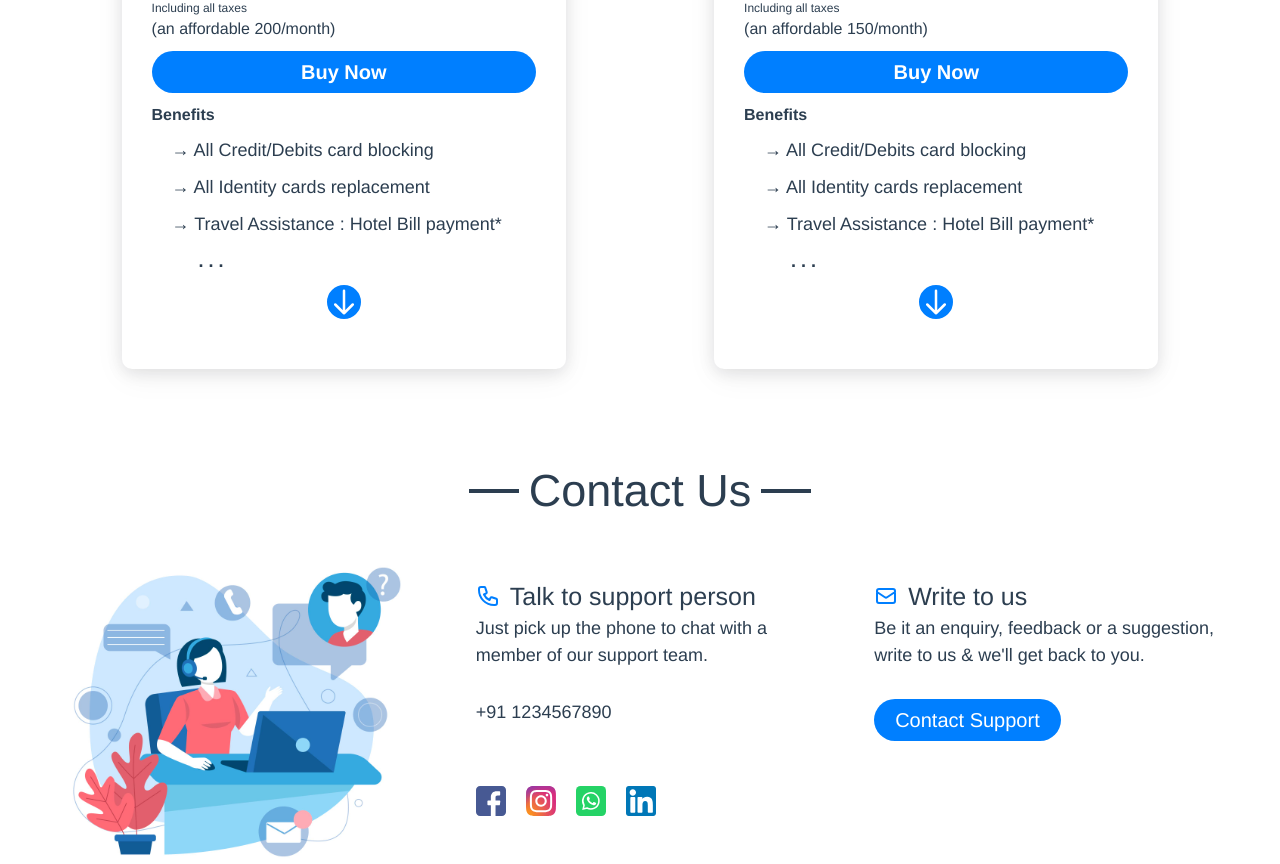
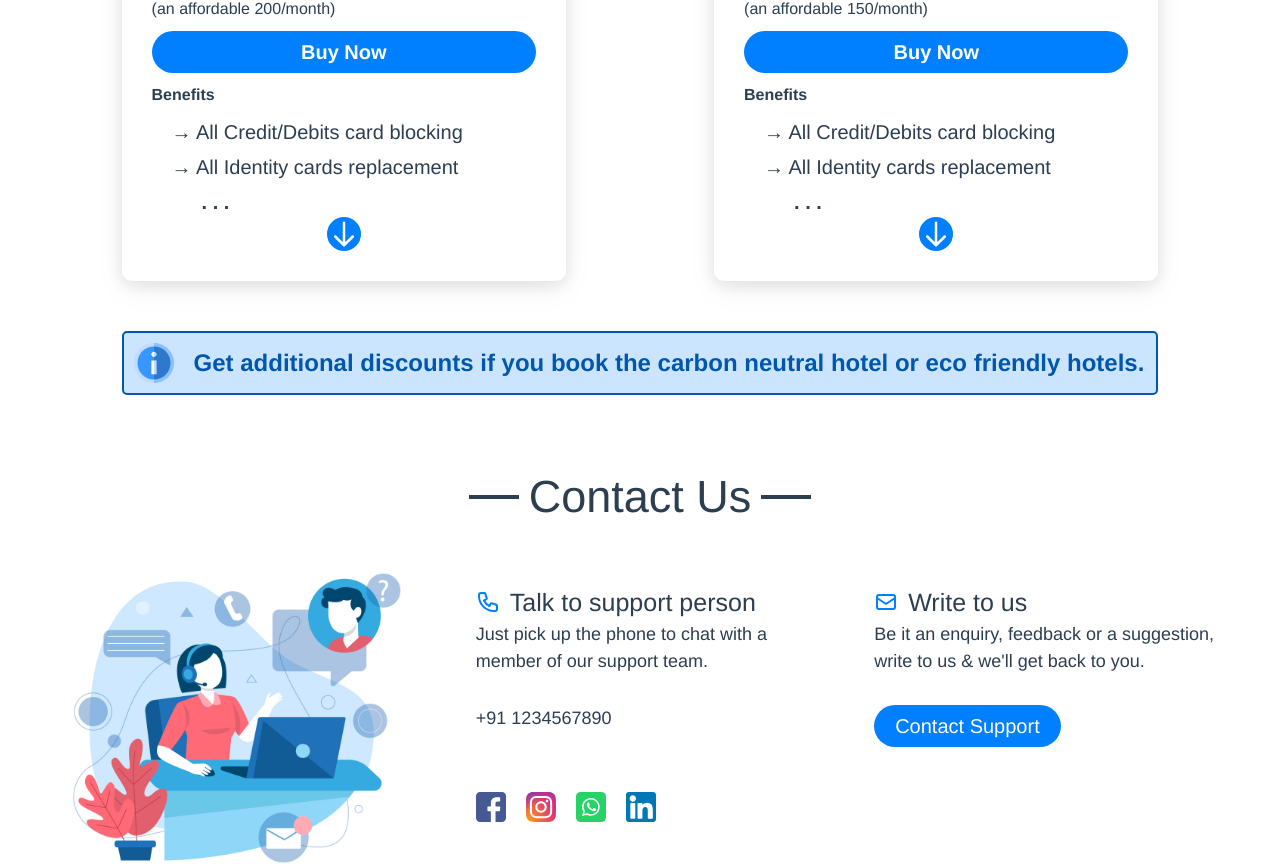
Before and after one commit to Surajit05021997/wallet-insurance-dth, a Vue app: page / in a window 1280 px wide. Shown: the part 1515-2379 px from the top of the page. Built offline with nearby package versions, Linux system fonts and the light colour scheme; what vue-sweetalert2 would draw is missing.

Commit message:
Addded design changes

```diff
--- a/db.json
+++ b/db.json
@@ -17,6 +17,15 @@
       "username": "tohqrl93",
       "password": "Zl2Aurwk",
       "id": 4
+    },
+    {
+      "name": "Surajit Maity",
+      "mobileNum": "0908349569",
+      "emailId": "fsdfs@sdsada.com",
+      "type": "platinum",
+      "username": "YZ8D1GBS",
+      "password": "E&y7$MZB",
+      "id": 5
     }
   ],
   "employees": [
@@ -34,15 +43,15 @@
     }
   ],
   "preCustomer": {
-    "name": "Raju",
-    "number": "1234567890",
-    "email": "nagaramaraju@gmail.com",
+    "name": "Surajit Maity",
+    "number": "0908349569",
+    "email": "surajitmaity12345@gmail.com",
     "type": "platinum",
-    "isTravelInsTaken": true,
-    "isMobileInsTaken": true,
+    "isTravelInsTaken": false,
+    "isMobileInsTaken": false,
     "isCyberInsTaken": false,
-    "totalPrice": 4720,
-    "priceWithoutDiscount": 5900
+    "totalPrice": 2400,
+    "priceWithoutDiscount": 2400
   },
   "loginWith": {
     "loginType": "Customer"
@@ -85,6 +94,13 @@
       "insuranceAmount": "150000",
       "mobileNum": "9989678967",
       "id": 1
+    },
+    {
+      "startDate": "11/20/2021",
+      "endDate": "11/20/2022",
+      "insuranceAmount": "150000",
+      "mobileNum": "0908349569",
+      "id": 2
     }
   ],
   "registeredCards": [],
--- a/src/components/AppPlans.vue
+++ b/src/components/AppPlans.vue
@@ -17,11 +17,11 @@
           <ul>
             <li>&rarr; All Credit/Debits card blocking</li>
             <li>&rarr; All Identity cards replacement</li>
-            <li>&rarr; Travel Assistance : Hotel Bill payment*</li>
-            <li v-if="!visiblePlatinum">&ensp;&emsp;<strong>. . .</strong></li>
+            <li v-if="!visiblePlatinum" class="more-benifits">&ensp;&emsp;<strong>. . .</strong></li>
+            <li :class="visiblePlatinum? '' : 'hide-benifit'">&rarr; Travel Assistance : Hotel Bill payment*</li>
             <li :class="visiblePlatinum? '' : 'hide-benifit'">&rarr; Travel Assistance : Ticket booking*</li>
+            <li :class="visiblePlatinum? '' : 'hide-benifit'">&rarr; Travel Assistance : Cards Fraud protection</li>
             <li :class="visiblePlatinum? '' : 'hide-benifit'">&rarr; Travel Assistance : Cash arrangements*</li>
-            <li :class="visiblePlatinum? '' : 'hide-benifit'">&rarr; Travel Assistance : Cards Fraud protection</li>
             <li :class="visiblePlatinum? '' : 'hide-benifit'">&rarr; <strong>Get additional 20% discounts if you book the carbon neutral hotel or eco friendly hotels</strong></li>
           </ul>
           <p class="s-fs plan-conditions" :class="visiblePlatinum? '' : 'hide-benifit'">
@@ -53,8 +53,8 @@
           <ul>
             <li>&rarr; All Credit/Debits card blocking</li>
             <li>&rarr; All Identity cards replacement</li>
-            <li>&rarr; Travel Assistance : Hotel Bill payment*</li>
-            <li v-if="!visibleGold">&ensp;&emsp;<strong>. . .</strong></li>
+            <li v-if="!visibleGold" class="more-benifits">&ensp;&emsp;<strong>. . .</strong></li>
+            <li :class="visibleGold? '' : 'hide-benifit'">&rarr; Travel Assistance : Hotel Bill payment*</li>
             <li :class="visibleGold? '' : 'hide-benifit'">&rarr; Travel Assistance : Ticket booking*</li>
             <li :class="visibleGold? '' : 'hide-benifit'">&rarr; Travel Assistance : Cards Fraud protection</li>
             <li :class="visibleGold? '' : 'hide-benifit'">&rarr; <strong>Get additional 10% discounts if you book the carbon neutral hotel or eco friendly hotels</strong></li>
@@ -75,6 +75,10 @@
           </button>
           <img class="wallet-icon" src="../assets/wallet-icon-2.svg" alt="Wallet">
         </div>
+      </div>
+      <div class="info-box">
+        <img class="info-icon" src="../assets/info-icon.svg" alt="Info Icon">
+        <p>Get additional discounts if you book the carbon neutral hotel or eco friendly hotels.</p>
       </div>
     </div>
   </section>
@@ -121,7 +125,7 @@ export default {
   width: 75%;
   height: fit-content;
   margin: 0 auto;
-  padding: 5rem 3rem;
+  padding: 3rem 3rem;
   box-shadow: rgba(17, 17, 26, 0.1) 0px 4px 16px, rgba(17, 17, 26, 0.05) 0px 8px 32px;
   border-radius: 10px;
   transition: all 0.3s;
@@ -191,10 +195,11 @@ span {
 }
 ul {
   font-size: 2rem;
+  margin-bottom: 0;
 }
 ul li {
-  margin-bottom: 1rem;
-  font-size: 1.8rem;
+  margin-bottom: 0.5rem;
+  font-size: 2rem;
   list-style: none;
 }
 .btn:link,
@@ -210,7 +215,6 @@ ul li {
   border-radius: 20rem;
   transition: all 0.3s;
 }
-
 .btn:hover,
 .btn:active {
   cursor: pointer;
@@ -250,11 +254,36 @@ ul li {
   top: -40px;
   z-index: -1;
 }
+.more-benifits {
+  margin-bottom: 0;
+}
+.info-box {
+  max-width: 87.5%;
+  padding: 1rem;
+  margin: 0 auto;
+  margin-top: 3rem;
+  border: 2px solid #0057ad;
+  border-radius: 5px;
+  background-color: #cce5ff;
+  display: flex;
+  align-items: center;
+  gap: 2rem;
+}
+.info-icon {
+  width: 4rem;
+  height: 4rem;
+}
+.info-box p {
+  font-size: 2.4rem;
+  font-weight: bold;
+  color: #0057ad;
+  margin-bottom: 0;
+}
 @media screen and (max-width: 992px) {
   .plans {
     grid-template-columns: 1fr;
     grid-template-rows: auto auto;
-    padding: 0 15%;
+    padding: 2rem 15%;
     gap: 5rem;
   }
 }
--- a/src/components/ContactUs.vue
+++ b/src/components/ContactUs.vue
@@ -10,11 +10,6 @@
           />
         </div>
         <div>
-          <!-- <p class="contact-heading">Get in touch</p>
-          <p class="contact-text">
-            Want to get in touch? We'd love to hear from you. Here's how you can
-            reach us...
-          </p> -->
           <div class="contact-item">
             <div>
               <div class="icon-container">
@@ -217,7 +212,7 @@ export default {
 
 <style scoped>
 .contact-us {
-  padding: 7.5rem 2rem ;
+  padding: 7.5rem 2rem 3rem 2rem ;
 }
 .container {
   max-width: 120rem;
--- a/src/router/index.js
+++ b/src/router/index.js
@@ -73,7 +73,14 @@ const routes = [
 const router = new VueRouter({
   mode: 'history',
   base: process.env.BASE_URL,
-  routes
+  routes,
+  scrollBehavior () {
+    return {
+      x: 0,
+      y: 0,
+      behavior: 'smooth',
+    }
+  }
 })
 
 export default router
--- a/src/views/BuyPlans.vue
+++ b/src/views/BuyPlans.vue
@@ -1,17 +1,17 @@
 <template>
   <div class="buy-plans">
     <div class="container">
-      <p class="des">Enter your details</p>
+      <p class="des"><strong>Enter your details</strong></p>
       <div class="box">
         <form @submit.prevent="validate">
           <div class="field-box">
             <div class="field">
-              <label>Name</label>
+              <label><strong>Name</strong></label>
               <input type="text" v-model="name" @input="validateName" />
               <p class="invalid" v-if="!isValidName">Enter your name</p>
             </div>
             <div class="field">
-              <label>Mobile Number</label>
+              <label><strong>Mobile Number</strong></label>
               <input type="text" v-model="number" @input="validateNumber" />
               <p class="invalid" v-if="isEmptyNumber">
                 Enter your mobile number
@@ -21,7 +21,7 @@
               </p>
             </div>
             <div class="field">
-              <label>Email</label>
+              <label><strong>Email</strong></label>
               <input type="email" v-model="email" @input="validateEmail" />
               <p class="invalid" v-if="!isValidEmail">Enter your email</p>
             </div>
@@ -31,7 +31,7 @@
                 <svg @click="generateRandomNumber()" xmlns="http://www.w3.org/2000/svg" class="reload-captcha" fill="none" viewBox="0 0 24 24" stroke="currentColor">
                   <path stroke-linecap="round" stroke-linejoin="round" stroke-width="2" d="M4 4v5h.582m15.356 2A8.001 8.001 0 004.582 9m0 0H9m11 11v-5h-.581m0 0a8.003 8.003 0 01-15.357-2m15.357 2H15" />
                 </svg>
-                <input type="text" v-model="captchaInput" @change="validateCaptcha">
+                <input type="text" v-model="captchaInput" @focus="isValidCaptcha=true">
               </div>
               <p class="invalid" v-if="!isValidCaptcha">Wrong captcha</p>
             </div>
@@ -74,7 +74,6 @@
                 ><strong>₹ 1800 /year</strong></span
               >
             </p>
-            <p>Inclusive of all taxes</p>
             <p class="sub-heading"><strong>Addition Insurance taken</strong></p>
             <p
               v-if="
@@ -190,7 +189,6 @@ export default {
     };
   },
   created() {
-    window.scrollTo(0, 0);
     this.generateRandomNumber();
   },
   methods: {
@@ -352,7 +350,13 @@ export default {
       }
     },
     generateRandomNumber() {
-      this.captchaNo = Math.floor((Math.random()*3)+1);
+      this.isValidCaptcha = true;
+      const randomNumber = Math.floor((Math.random()*3)+1);
+      if(randomNumber === this.captchaNo) {
+        this.generateRandomNumber();
+      } else {
+        this.captchaNo = randomNumber;
+      }
     },
   },
   watch: {
@@ -388,6 +392,7 @@ p {
 .field-box label {
   font-size: 2rem;
   padding-top: 0.5rem;
+  padding-bottom: 0.5rem;
 }
 .field-box {
   padding: 2rem;
@@ -396,14 +401,14 @@ p {
   margin-bottom: 3rem;
   display: grid;
   grid-template-columns: 100%;
-  row-gap: 2rem;
+  row-gap: 2.8rem;
 }
 .field {
   display: flex;
   flex-direction: column;
 }
 input {
-  font-size: 1.6rem;
+  font-size: 2rem;
   border: none;
   border-left: 4px solid #007fff;
   border-radius: 2px;
@@ -458,6 +463,7 @@ input {
 .terms-conditions label {
   font-size: 1.5rem;
   padding-top: 0;
+  padding-bottom: 0;
   padding-left: 1.5rem;
 }
 .terms-conditions a {
@@ -482,16 +488,17 @@ input {
 }
 .discount-text {
   margin: 0;
+  font-size: 1.3rem;
 }
 .addons form input {
   margin: 1rem 0;
 }
 .addons form label {
-  font-size: 1.5rem;
+  font-size: 2rem;
   padding-left: 1rem;
 }
 .addons form p {
-  font-size: 1.5rem;
+  font-size: 2rem;
 }
 .addon-options {
   display: flex;
@@ -499,7 +506,7 @@ input {
   align-items: center;
 }
 .additional span {
-  font-size: 1.5rem;
+  font-size: 2rem;
 }
 .sub-heading {
   font-size: 2rem;
@@ -519,6 +526,7 @@ input {
   display: flex;
   align-items: center;
   gap: 1.5rem;
+  margin-top: 0.5rem;
 }
 .captcha input {
   margin-left: 2.5rem;
--- a/src/views/Login.vue
+++ b/src/views/Login.vue
@@ -1,7 +1,9 @@
 <template>
+  <div class="login">
     <div class="container">
       <div class="login-card">
         <div class="login-img">
+          <img class="login-icon" src="../assets/login-icon.svg" alt="Login Icon">
           <p class="img-des">Nice to see you again</p>
           <p class="img-heading">WELCOME BACK</p>
         </div>
@@ -26,6 +28,7 @@
             </div>
             <button class="btn">LOGIN</button>
           </form>
+        </div>
       </div>
     </div>
   </div>
@@ -100,13 +103,17 @@ export default {
 </script>
 
 <style scoped>
+.login {
+  padding: 8rem 2rem;
+  background: linear-gradient(158deg, rgba(165,229,255,1) 0%, rgba(11,3,107,1) 100%);
+}
 .container {
   max-width: 120rem;
-  margin: 5rem auto;
-  padding: 0 2rem;
+  margin: 0 auto;
 }
 .radio-toolbar, .d-flex {
   display: flex;
+  align-items: center;
 }
 .m-1{
   margin: 8px;
@@ -125,21 +132,23 @@ export default {
   font-size: 1.5rem
 }
 .login-card {
-  max-width:80rem;
-  margin: 5rem auto;
+  max-width:100rem;
+  margin: 0 auto;
   height: 50rem;
-  box-shadow: rgba(149, 157, 165, 0.2) 0px 8px 24px;
+  box-shadow: rgba(14, 30, 37, 0.12) 0px 2px 4px 0px, rgba(14, 30, 37, 0.32) 0px 2px 16px 0px;
   display: grid;
   grid-template-columns: 1fr 1fr;
+  border-radius: 10px;
 }
 .login-img {
   background: url('../assets/login-img.jpg');
-  background-size: 400px 500px;
+  background-size: 500px 500px;
   display: flex;
   flex-direction: column;
   align-items: center;
   justify-content: center;
   position: relative;
+  border-radius: 10px 0 0 10px;
 }
 .login-img a {
   position: absolute;
@@ -161,9 +170,12 @@ export default {
   align-items: center;
   justify-content: center;
   gap: 3rem;
+  background-color: #fff;
+  border-radius: 0 10px 10px 0;
 }
 .field-des {
-  font-size: 3rem;
+  font-size: 5rem;
+  margin-bottom: 0;
   color: #007fff;
 }
 .login-form {
@@ -174,7 +186,7 @@ export default {
   gap: 1.5rem;
 }
 .login-form input {
-  font-size: 1.5rem;
+  font-size: 2rem;
   border: none;
   border-left: 4px solid #007fff;
   border-radius: 2px;
@@ -209,6 +221,18 @@ export default {
     color: red;
     font-size: 1.5rem;
   }
+  input[type='radio'] {
+    border-radius: 50%;
+    border: 2px solid #007fff;
+    margin: 0;
+  }
+  input[type='radio']:checked {
+    background: #007fff;
+  }
+  .login-icon {
+    width: 20rem;
+    height: 20rem;
+  }
 @media screen and (max-width: 768px) {
   .login-card {
     grid-template-columns: 1fr;
```
Also changed, not shown: src/assets/info-icon.svg (added), src/assets/login-icon.svg (added). Lines whose indentation alone changed are shown as unchanged.
